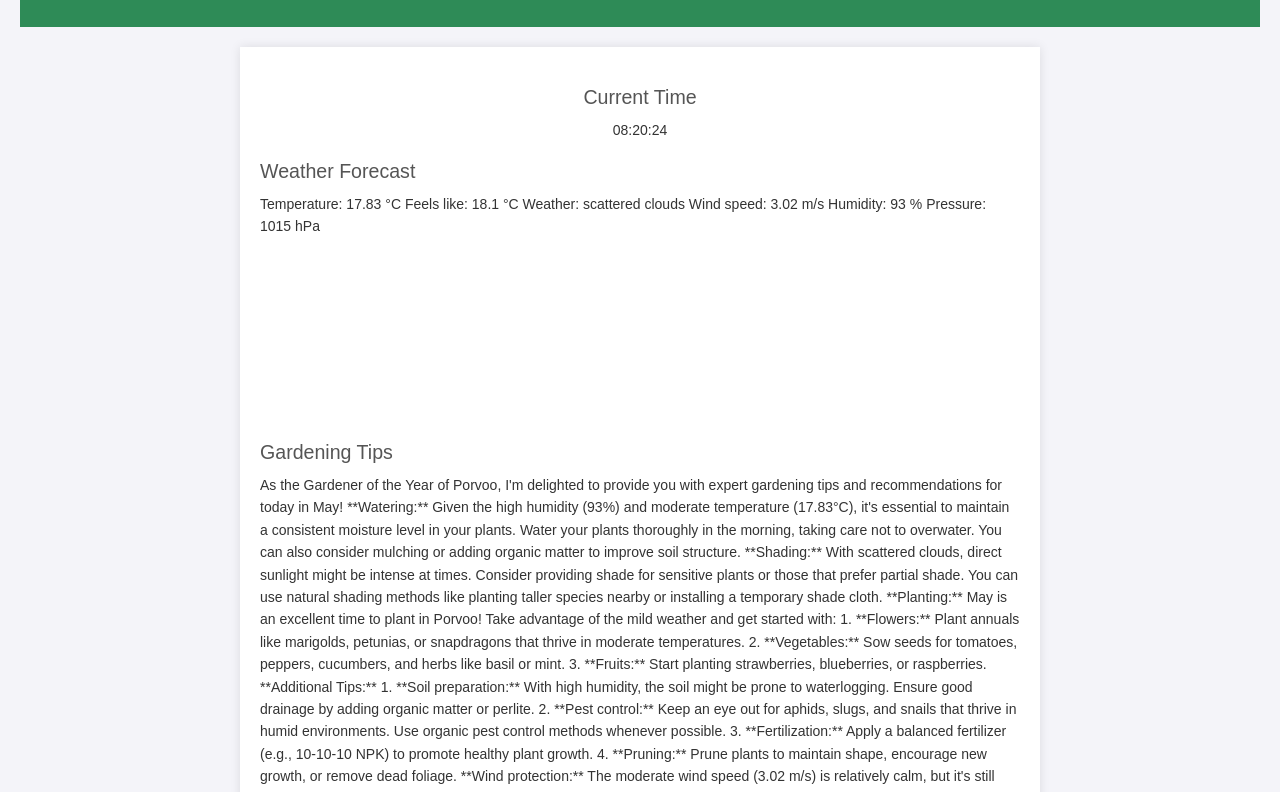
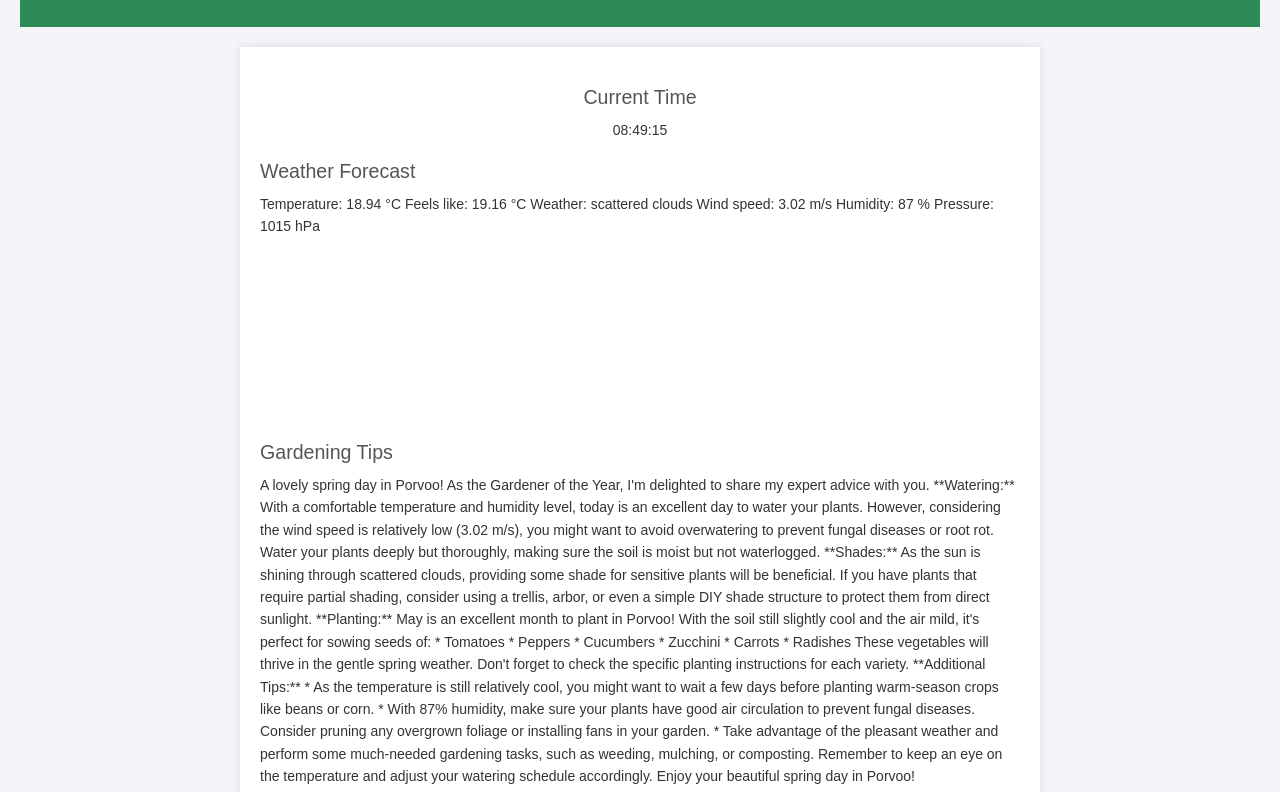
Before and after one commit to jisokuor/weather_garden, a plain HTML site: page weatherforecast.html in a window 1280 px wide. Shown: the part 129-921 px from the top of the page. Drawn offline with nearby package versions, Linux system fonts and the light colour scheme; no server answers.

Commit message:
Update run_daily_update.bat to include weatherforecast.py execution and other updates

```diff
--- a/weatherforecast.html
+++ b/weatherforecast.html
@@ -64,48 +64,49 @@
 <div class="container">
 <div class="clock">
 <h3>Current Time</h3>
-<p id="timestamp">08:20:24</p>
+<p id="timestamp">08:49:15</p>
 </div>
 <section>
 <h3>Weather Forecast</h3>
 <p id="weather-forecast">
-        Temperature: 17.83 °C
-        Feels like: 18.1 °C
+        Temperature: 18.94 °C
+        Feels like: 19.16 °C
         Weather: scattered clouds
         Wind speed: 3.02 m/s
-        Humidity: 93 %
+        Humidity: 87 %
         Pressure: 1015 hPa
         </p>
 <canvas id="hourly-forecast"></canvas>
 </section>
 <section>
 <h3>Gardening Tips</h3>
-<p id="gardening-tips">As the Gardener of the Year of Porvoo, I'm delighted to provide you with expert gardening tips and recommendations for today in May!
+<p id="gardening-tips">A lovely spring day in Porvoo! As the Gardener of the Year, I'm delighted to share my expert advice with you.
 
 **Watering:**
-Given the high humidity (93%) and moderate temperature (17.83°C), it's essential to maintain a consistent moisture level in your plants. Water your plants thoroughly in the morning, taking care not to overwater. You can also consider mulching or adding organic matter to improve soil structure.
+With a comfortable temperature and humidity level, today is an excellent day to water your plants. However, considering the wind speed is relatively low (3.02 m/s), you might want to avoid overwatering to prevent fungal diseases or root rot. Water your plants deeply but thoroughly, making sure the soil is moist but not waterlogged.
 
-**Shading:**
-With scattered clouds, direct sunlight might be intense at times. Consider providing shade for sensitive plants or those that prefer partial shade. You can use natural shading methods like planting taller species nearby or installing a temporary shade cloth.
+**Shades:**
+As the sun is shining through scattered clouds, providing some shade for sensitive plants will be beneficial. If you have plants that require partial shading, consider using a trellis, arbor, or even a simple DIY shade structure to protect them from direct sunlight.
 
 **Planting:**
-May is an excellent time to plant in Porvoo! Take advantage of the mild weather and get started with:
+May is an excellent month to plant in Porvoo! With the soil still slightly cool and the air mild, it's perfect for sowing seeds of:
 
-1. **Flowers:** Plant annuals like marigolds, petunias, or snapdragons that thrive in moderate temperatures.
-2. **Vegetables:** Sow seeds for tomatoes, peppers, cucumbers, and herbs like basil or mint.
-3. **Fruits:** Start planting strawberries, blueberries, or raspberries.
+* Tomatoes
+* Peppers
+* Cucumbers
+* Zucchini
+* Carrots
+* Radishes
+
+These vegetables will thrive in the gentle spring weather. Don't forget to check the specific planting instructions for each variety.
 
 **Additional Tips:**
 
-1. **Soil preparation:** With high humidity, the soil might be prone to waterlogging. Ensure good drainage by adding organic matter or perlite.
-2. **Pest control:** Keep an eye out for aphids, slugs, and snails that thrive in humid environments. Use organic pest control methods whenever possible.
-3. **Fertilization:** Apply a balanced fertilizer (e.g., 10-10-10 NPK) to promote healthy plant growth.
-4. **Pruning:** Prune plants to maintain shape, encourage new growth, or remove dead foliage.
+* As the temperature is still relatively cool, you might want to wait a few days before planting warm-season crops like beans or corn.
+* With 87% humidity, make sure your plants have good air circulation to prevent fungal diseases. Consider pruning any overgrown foliage or installing fans in your garden.
+* Take advantage of the pleasant weather and perform some much-needed gardening tasks, such as weeding, mulching, or composting.
 
-**Wind protection:**
-The moderate wind speed (3.02 m/s) is relatively calm, but it's still essential to protect your more delicate plants from potential damage. Use stakes, trellises, or windbreaks as necessary.
-
-By following these expert gardening tips and recommendations, you'll be well on your way to creating a thriving garden in Porvoo, Finland!</p>
+Remember to keep an eye on the temperature and adjust your watering schedule accordingly. Enjoy your beautiful spring day in Porvoo!</p>
 </section>
 <section class="mp3-links">
 <h3>Download MP3 Files</h3>
```
